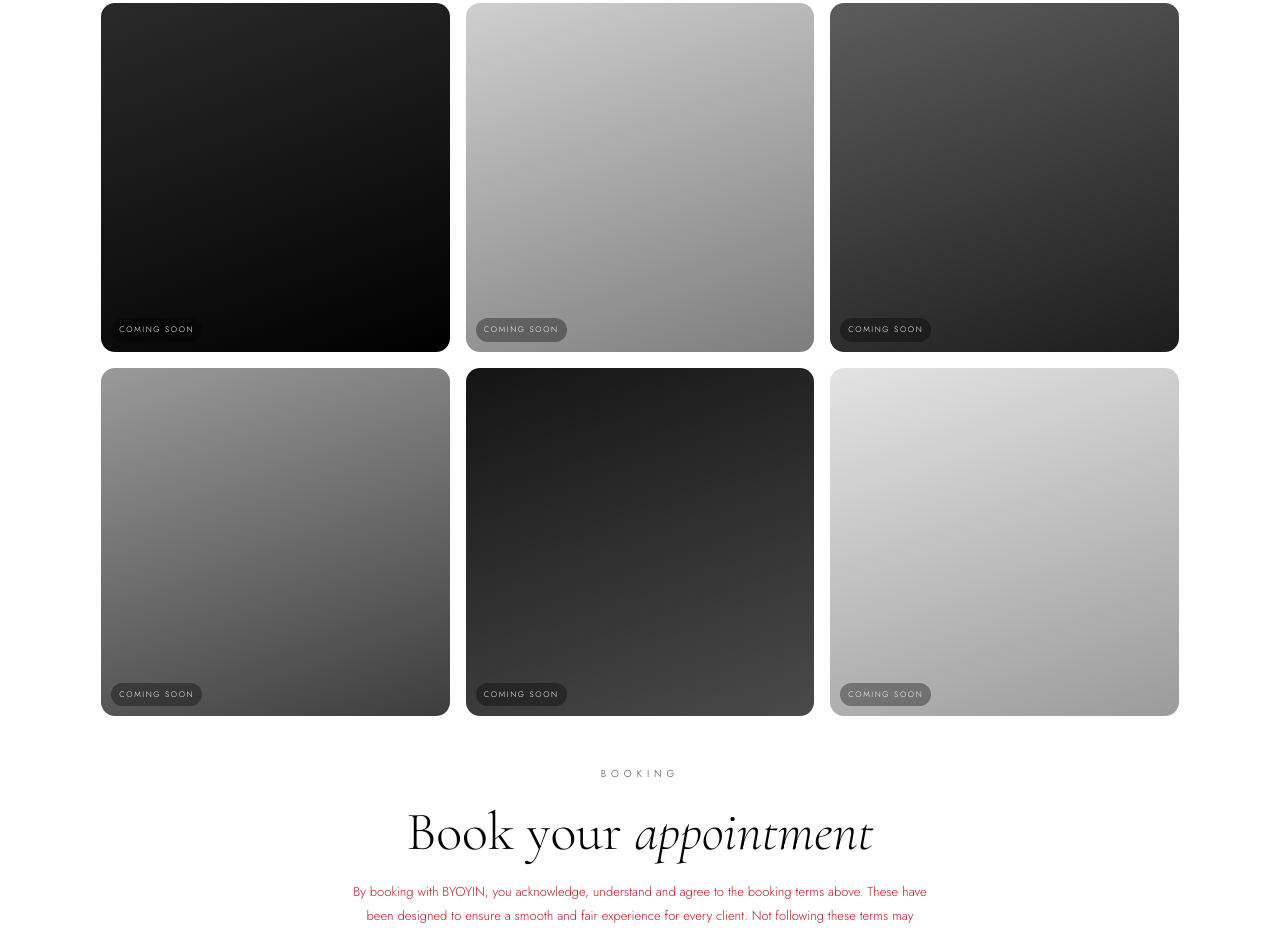
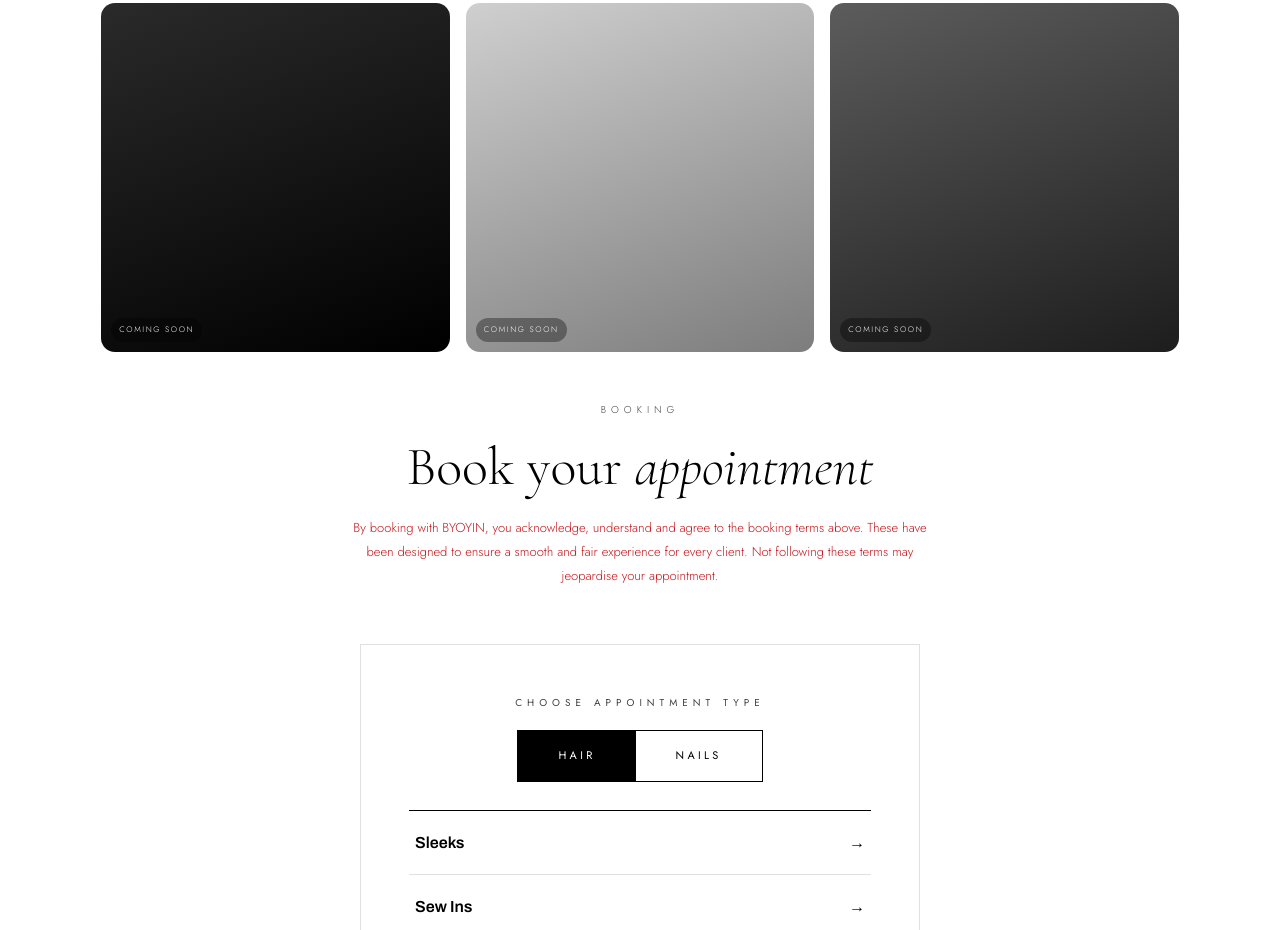
Before and after one commit to OYINRAE/byoyin, a plain HTML site: page index.html in a window 1280 px wide. Shown: the part 1870-2800 px from the top of the page. Drawn offline with nearby package versions, Linux system fonts and the light colour scheme.

Commit message:
Inspo gallery: 3 tiles
Co-Authored-By: Claude Opus 5.5 <noreply@anthropic.com>
Claude-Session: https://claude.ai/code/session_0186ovXPkMdN6anc6wwMK9S9

```diff
--- a/index.html
+++ b/index.html
@@ -209,7 +209,7 @@ section.block.about{padding-top:10px}
 @media (max-width:900px){.gallery2{grid-template-columns:repeat(3,minmax(0,1fr))}}
 .tile2{aspect-ratio:1/1;max-width:100%;border-radius:14px;background:var(--g);display:flex;align-items:flex-end;padding:16px}
 .tile2 span{font-size:9px;letter-spacing:.3em;text-transform:uppercase;color:#fff;background:rgba(0,0,0,.35);padding:6px 10px;border-radius:999px}
-@media (max-width:640px){.gallery2{grid-template-columns:repeat(2,minmax(0,1fr))}}
+@media (max-width:640px){.gallery2{grid-template-columns:repeat(3,minmax(0,1fr));gap:8px}}
 .tile2{padding:10px}
 .tile2 span{font-size:8px;letter-spacing:.2em;padding:4px 8px}
 /* meet */
@@ -399,9 +399,6 @@ footer .legal{border-top:1px solid rgba(0,0,0,.18);text-align:center;padding-blo
         <div class="tile2" style="--g:linear-gradient(160deg,#2a2a2a,#000)"><span>Coming soon</span></div>
         <div class="tile2" style="--g:linear-gradient(160deg,#cfcfcf,#7d7d7d)"><span>Coming soon</span></div>
         <div class="tile2" style="--g:linear-gradient(160deg,#5c5c5c,#1d1d1d)"><span>Coming soon</span></div>
-        <div class="tile2" style="--g:linear-gradient(160deg,#9a9a9a,#3d3d3d)"><span>Coming soon</span></div>
-        <div class="tile2" style="--g:linear-gradient(160deg,#141414,#4a4a4a)"><span>Coming soon</span></div>
-        <div class="tile2" style="--g:linear-gradient(160deg,#e3e3e3,#9b9b9b)"><span>Coming soon</span></div>
       </div>
     </div>
   </section>
```
